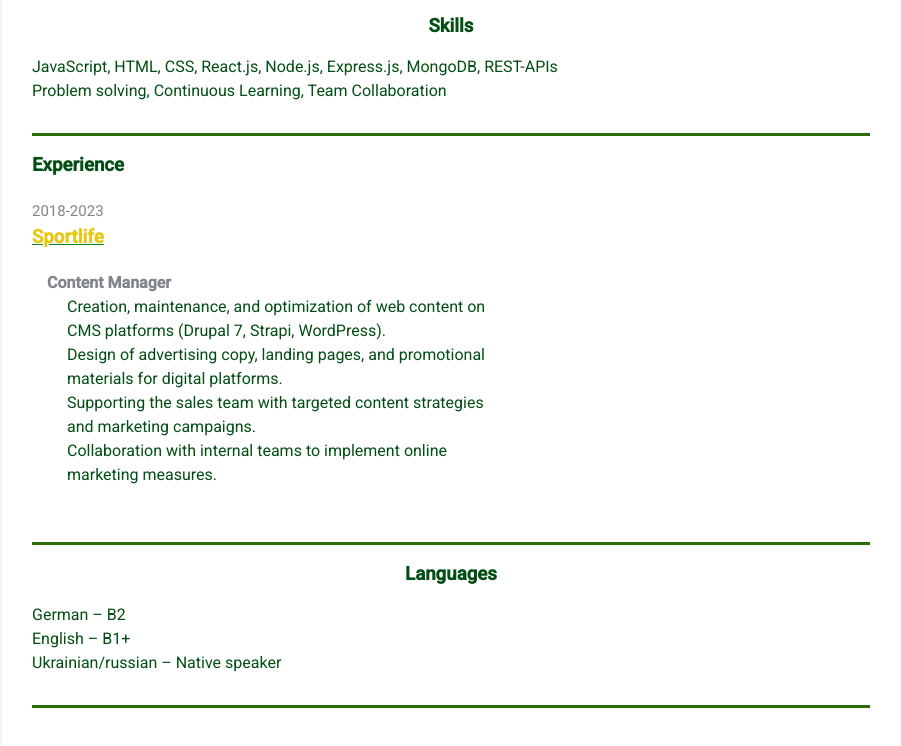
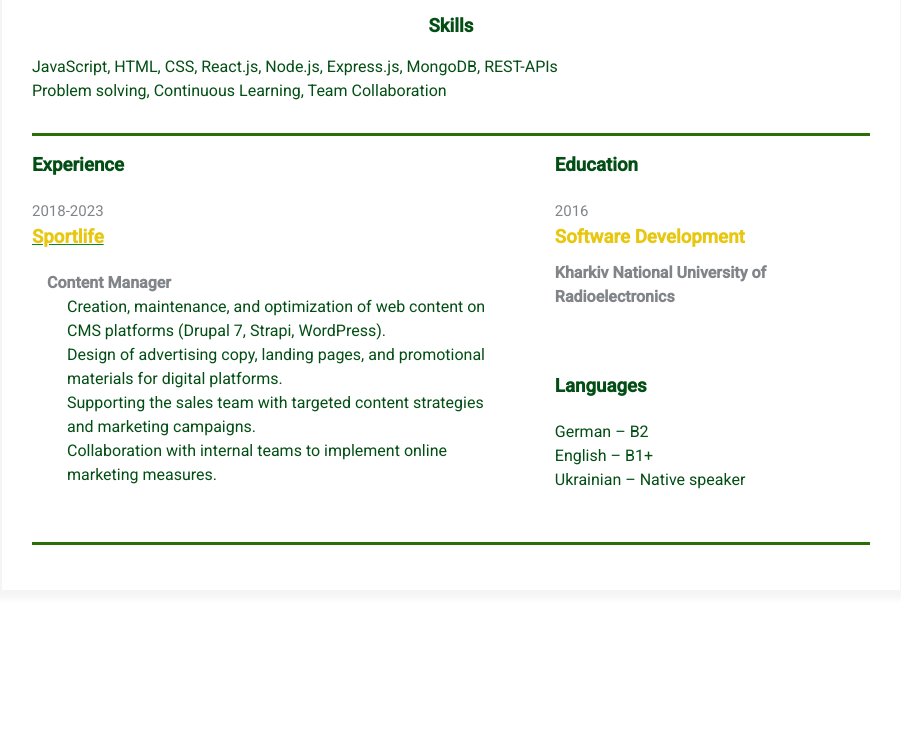
Before and after one commit to mykoraum/homepage, a plain HTML site: page index.html in a window 1280 px wide. Shown: the part 502-1248 px from the top of the page, without its empty margins (189-1090 px from the left). After the commit the page ends 1143 px from the top, so only its background shows below. Drawn offline with Linux system fonts and the light colour scheme.

Commit message:
feat: add Education block and fix Languages block

```diff
--- a/index.html
+++ b/index.html
@@ -76,7 +76,6 @@
               </div>
             </div>
           </div>
-
         </div>
       </div>
       <div class="container">
@@ -111,19 +110,24 @@
               </div>
 
             </div>
-            <div class="additional-info fv"></div>
+            <div class="additional-info fv">
+              <div class="additional-info__education">
+                <h3 class="additional-info__education-header">Education</h3>
+                <div class="additional-info__education-university">
+                  <span class="additional-info__education-university-durability"> 2016 </span>
+                  <h3 class="additional-info__education-university-speciality">Software Development</h3>
+                  <p class="additional-info__education-university-name">Kharkiv National University of Radioelectronics</p>
                 </div>
               </div>
-      </div>
-      <div class="container">
-        <div class="resume__block">
-          <div class="skills">
-            <h3 class="skills__header">Languages</h3>
+              <div class="additional-info__languages">
+                <h3 class="additional-info__languages-header">Languages</h3>
                 <ul class="languages__list">
                   <li class="languages__item">German – B2</li>
                   <li class="languages__item">English – B1+</li>
-              <li class="languages__item"> Ukrainian/russian – Native speaker</li>
+                  <li class="languages__item"> Ukrainian – Native speaker</li>
                 </ul>
+              </div>
+            </div>
           </div>
         </div>
       </div>
--- a/styles.css
+++ b/styles.css
@@ -51,6 +51,10 @@ body {
     border-bottom: 3px solid var(--border-color);
     padding-bottom: 30px;
     margin-bottom: 15px;
+}
+
+.resume__block:not(:first-child) {
+    border-bottom: 3px solid transparent;
 }
 
 
@@ -244,7 +248,9 @@ body {
 }
 
 .additional-info__education-university-name {
-    color: var(--secondary-text-color);
+    color: var(--durability-text-color);
+    font-size: 16px;
+    font-weight: 600;
 }
 
 .additional-info__languages {
```
Lines whose indentation alone changed are shown as unchanged.
